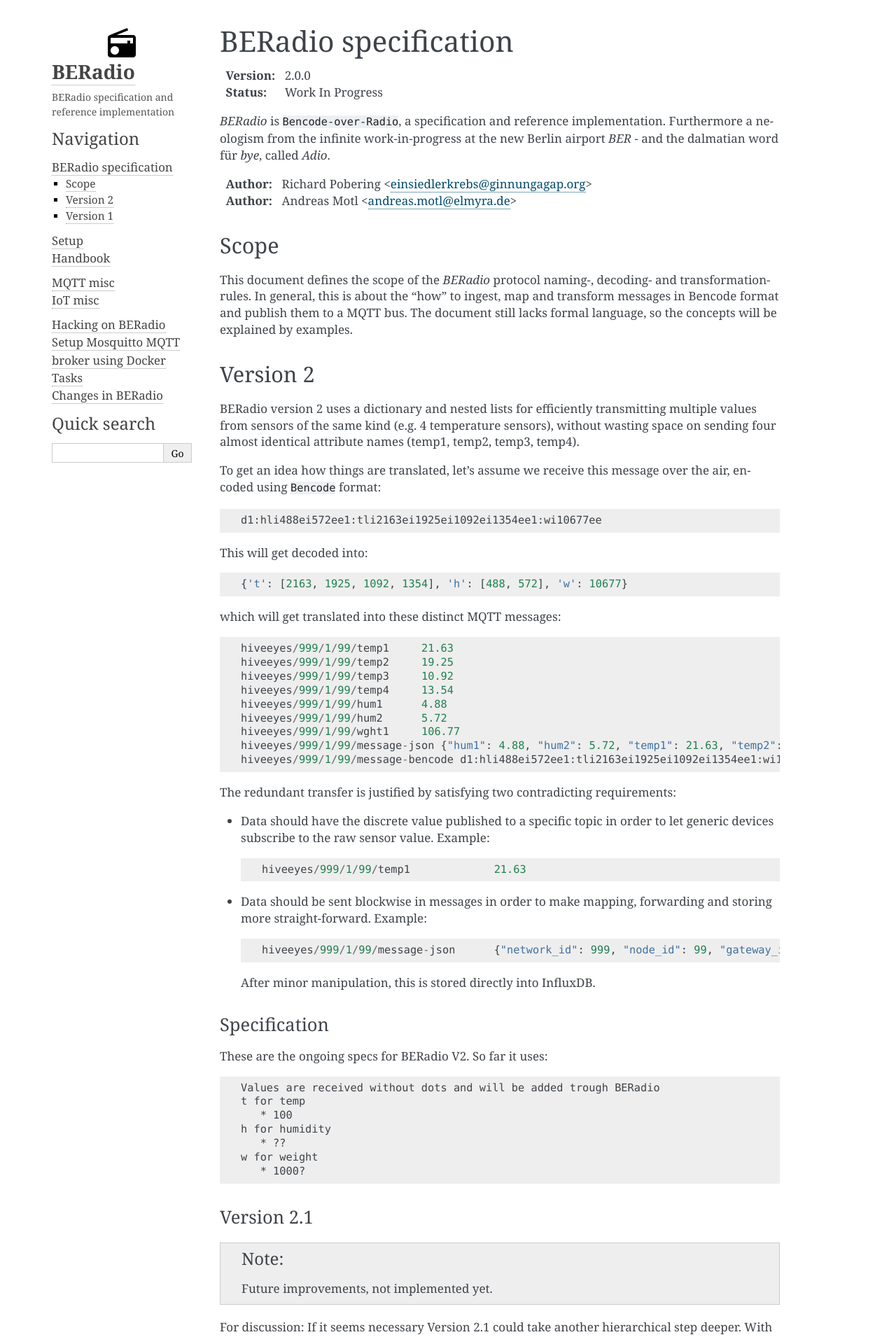
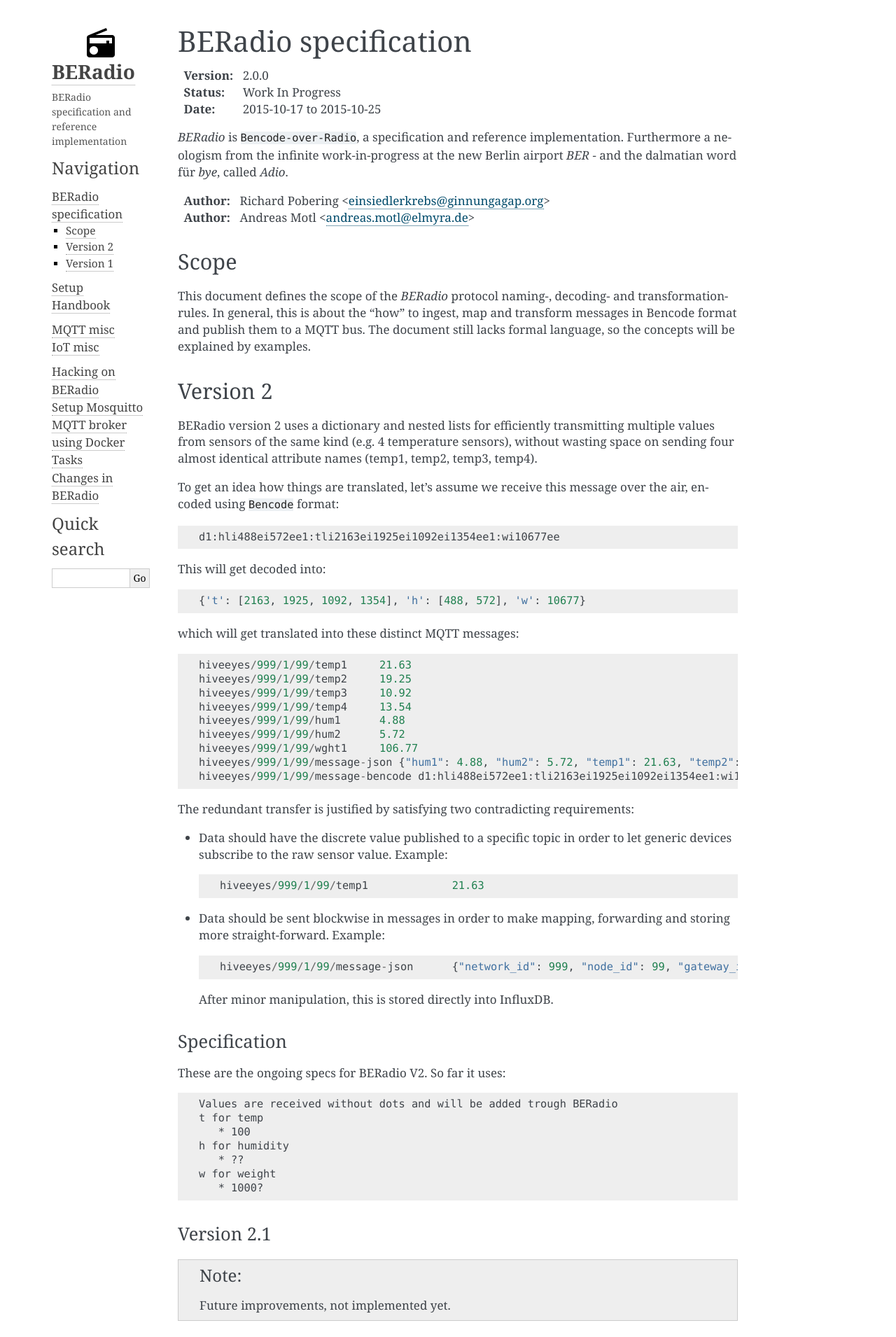
Before and after one commit to hiveeyes/beradio, a Sphinx documentation site: the page built from doc/source/beradio.rst, in a window 1280 px wide. Shown: the top 1910 px of the page at 70% size. Built offline with Sphinx 7.4.7, drawn with Linux system fonts in a browser that asks for light colours.

Commit message:
update docs

```diff
--- a/doc/source/beradio.rst
+++ b/doc/source/beradio.rst
@@ -6,6 +6,7 @@
 
 :Version: 2.0.0
 :Status: Work In Progress
+:Date: 2015-10-17 to 2015-10-25
 
 *BERadio* is ``Bencode-over-Radio``, a specification and reference implementation. Furthermore a neologism
 from the infinite work-in-progress at the new Berlin airport *BER* - and the dalmatian word für *bye*, called *Adio*.
--- a/doc/source/conf.py
+++ b/doc/source/conf.py
@@ -290,6 +290,7 @@
 html_theme_options = {
     'description': 'BERadio specification and reference implementation',
     'page_width': '1152px',
+    'sidebar_width': '160px',
     }
 html_sidebars = {
     '**': [
```
